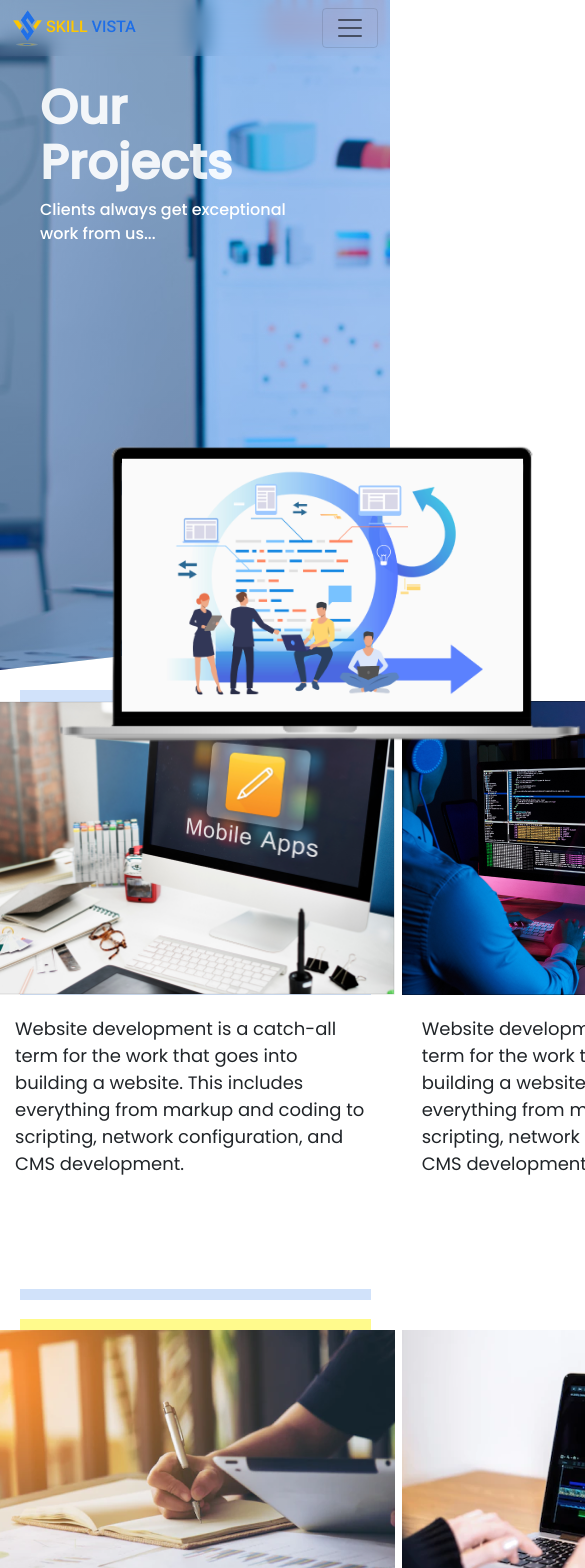
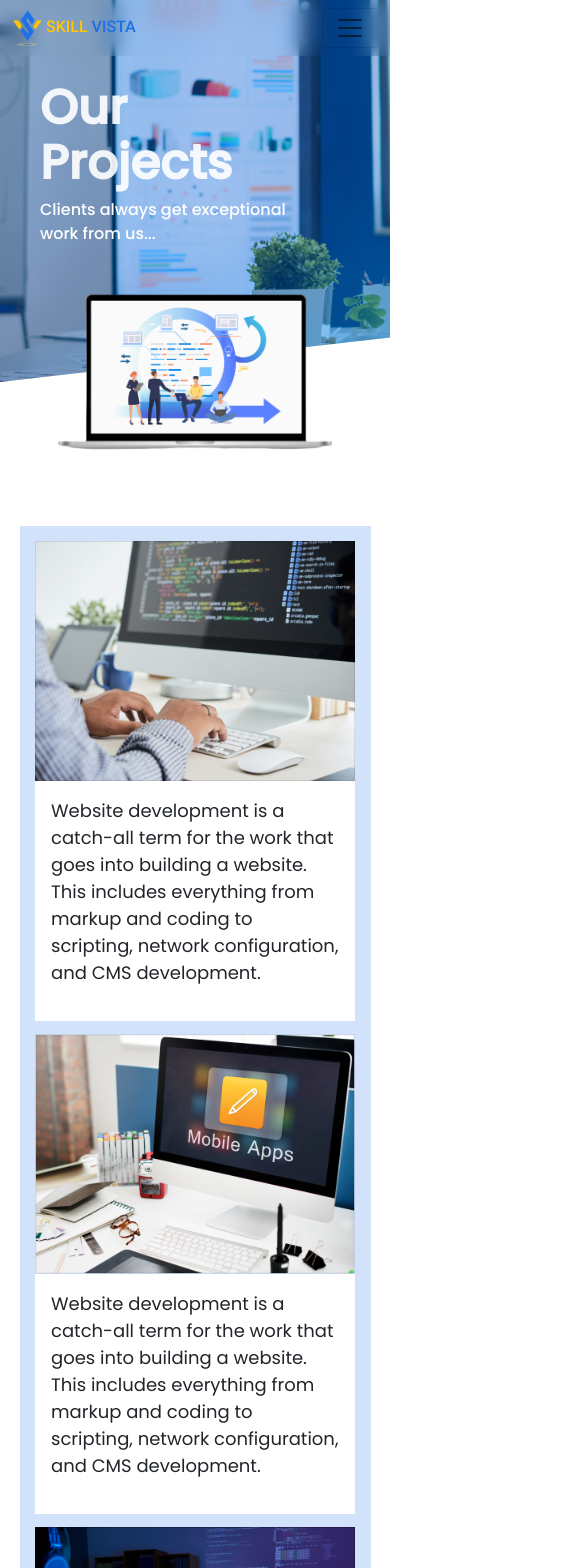
Before and after one commit to atharvam2004/skillvista, a React (Create React App) app: page /projects in a window 390 px wide. Shown: the top 1568 px of the page, 585 px wide, since content can reach past the window. Built offline with nearby package versions, Linux system fonts and the light colour scheme.

Commit message:
our projects responsive!!

```diff
--- a/src/Styles/ourprojects/headerprojects.css
+++ b/src/Styles/ourprojects/headerprojects.css
@@ -11,3 +11,16 @@ margin: 8rem auto;
 display: block;
 
 }
+@media only screen and (max-width: 820px) {
+    .laptop{
+        position: relative;
+    width: 21rem;
+    margin: 3rem auto;
+
+
+    }
+    .headerprojects-div{
+
+        height: 23.875rem;
+    }
+}
--- a/src/Styles/ourprojects/projectscontent.css
+++ b/src/Styles/ourprojects/projectscontent.css
@@ -1,3 +1,7 @@
+
+.our-projects-main{
+  margin-top: 9rem;
+}
 .Projectimg{
   width: 25rem;
 height: 18.375rem;
@@ -17,7 +21,7 @@ height: 18.375rem;
 margin: 1%;
 }
 .Project-text{
-  padding: 5%;
+  padding:  5%;
   background-color: rgb(255, 255, 255);
 font-family: 'Poppins';
 font-style: normal;
@@ -37,3 +41,28 @@ font-size: 18px;
 #projectdivs2{
   background: rgba(255, 247, 50, 0.56);
 }
+
+
+@media only screen and (max-width: 820px) {
+  .Project-divs{
+    display: flex;
+    flex-direction: column;
+    justify-content: center;
+
+
+  }
+  .Project-div{
+margin: 2% auto;  }
+}
+
+@media only screen and (max-width: 820px) {
+
+  .Projectimg{
+    width: 20rem;
+  height: 15rem;
+  }
+  .Project-text{
+    width: 20rem;
+  height: 15rem;
+  }
+}
```
